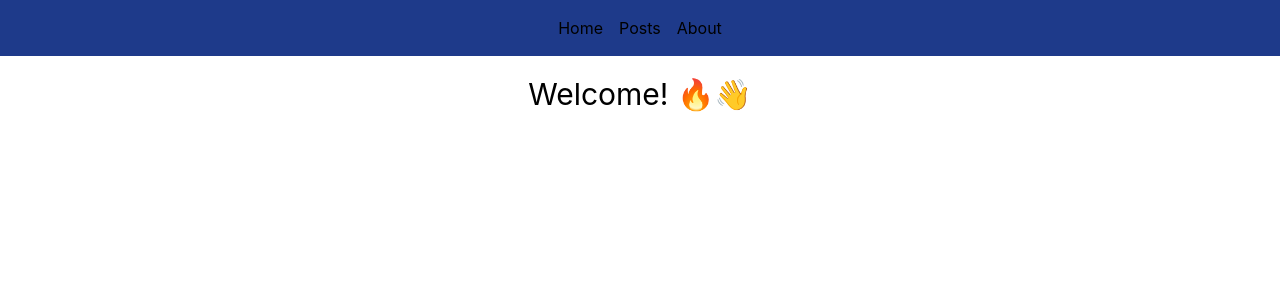
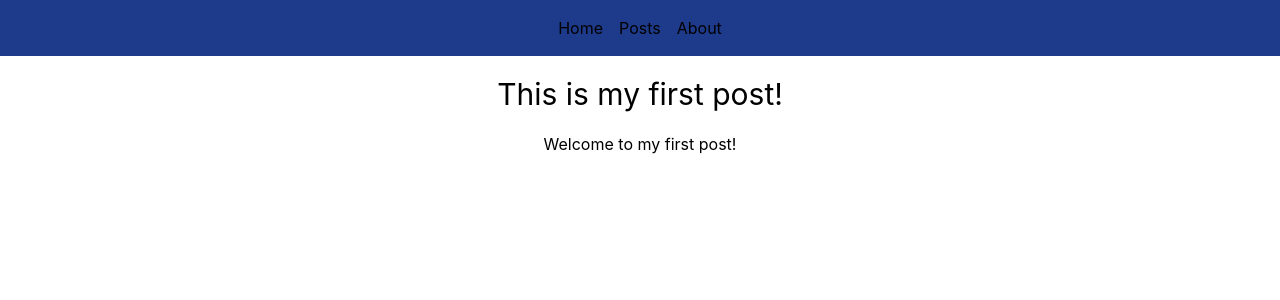
Before and after one commit to jaysonacosta/blog, a Next.js app: page /posts/first_post in a window 1280 px wide. Shown: the top 300 px of the page. Built offline with nearby package versions, Linux system fonts and the light colour scheme.

Commit message:
dynamic post page

```diff
--- a/src/components/Layout/component.tsx
+++ b/src/components/Layout/component.tsx
@@ -1,4 +1,6 @@
 import React from "react";
+
+import Link from "next/link";
 
 interface LayoutProps {
   children: React.ReactNode;
@@ -9,7 +11,11 @@ const Layout: React.FC<LayoutProps> = ({ children }) => {
     <>
       <nav className="bg-blue-900 p-2">
         <ul className="flex justify-center items-center">
-          <li className="p-2 select-none cursor-pointer">Home</li>
+          <Link href="/">
+            <a>
+              <li className="p-2 select-none cursor-pointer">Home</li>
+            </a>
+          </Link>
           <li className="p-2 select-none cursor-pointer">Posts</li>
           <li className="p-2 select-none cursor-pointer">About</li>
         </ul>
--- a/src/components/Post/component.tsx
+++ b/src/components/Post/component.tsx
@@ -9,7 +9,7 @@ type PostProps = {
 
 const Post: React.FC<PostProps> = ({ title, slug, excerpt }) => {
   return (
-    <div className="rounded overflow-hidden min-w-[250px] border-solid border-blue-900 border-2">
+    <div className="rounded overflow-hidden min-w-[250px] border-solid border-blue-900 border-2 mb-2">
       <div className="bg-blue-900 p-2">
         <Link href={`/posts/${slug}`}>
           <a>{title}</a>
--- a/src/lib/posts.ts
+++ b/src/lib/posts.ts
@@ -2,7 +2,7 @@ import fs from "fs";
 import matter from "gray-matter";
 import { join } from "path";
 
-type Items = {
+export type Items = {
   [key: string]: string;
 };
 
@@ -12,7 +12,7 @@ function getPostSlugs() {
   return fs.readdirSync(postsDirectory);
 }
 
-function getPostBySlug(slug: string, fields: string[] = []) {
+export function getPostBySlug(slug: string, fields: string[] = []) {
   const realSlug = slug.replace(/\.md$/, "");
   const fullPath = join(postsDirectory, slug);
   const fileContents = fs.readFileSync(fullPath, "utf-8");
--- a/src/pages/posts/[slug].tsx
+++ b/src/pages/posts/[slug].tsx
@@ -2,13 +2,47 @@ import React from "react";
 import type { NextPage } from "next";
 
 import Layout from "@components/Layout";
+import getAllPosts, { getPostBySlug, type Items } from "lib/posts";
 
-const Post: NextPage = () => {
+type Props = {
+  post: Items;
+};
+
+const Post: NextPage<Props> = ({ post }: Props) => {
   return (
     <Layout>
-      <p className="text-3xl pb-5">Welcome! 🔥👋</p>
+      <h1 className="text-3xl pb-5">{post.title}</h1>
+      <section>
+        <p>{post.content}</p>
+      </section>
     </Layout>
   );
 };
 
+type Params = {
+  params: {
+    slug: string;
+  };
+};
+
+export const getStaticProps = async ({ params }: Params) => {
+  const { slug } = params;
+  const post = getPostBySlug(`${slug}.md`, ["title", "content"]);
+
+  return {
+    props: {
+      post,
+    },
+  };
+};
+
+export const getStaticPaths = () => {
+  const posts = getAllPosts(["slug"]);
+
+  return {
+    paths: posts.map((post) => ({ params: { slug: post.slug } })),
+    fallback: false,
+  };
+};
+
 export default Post;
```
